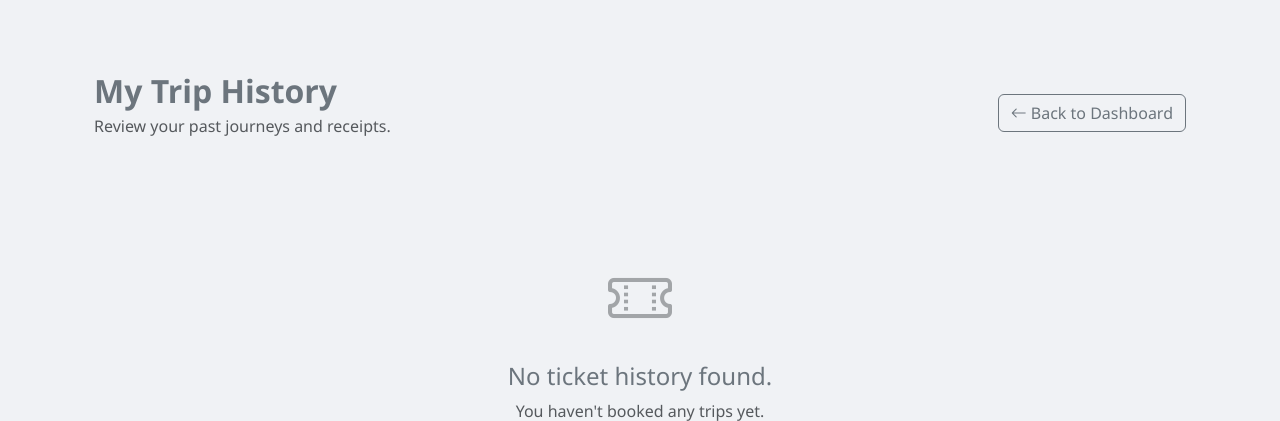
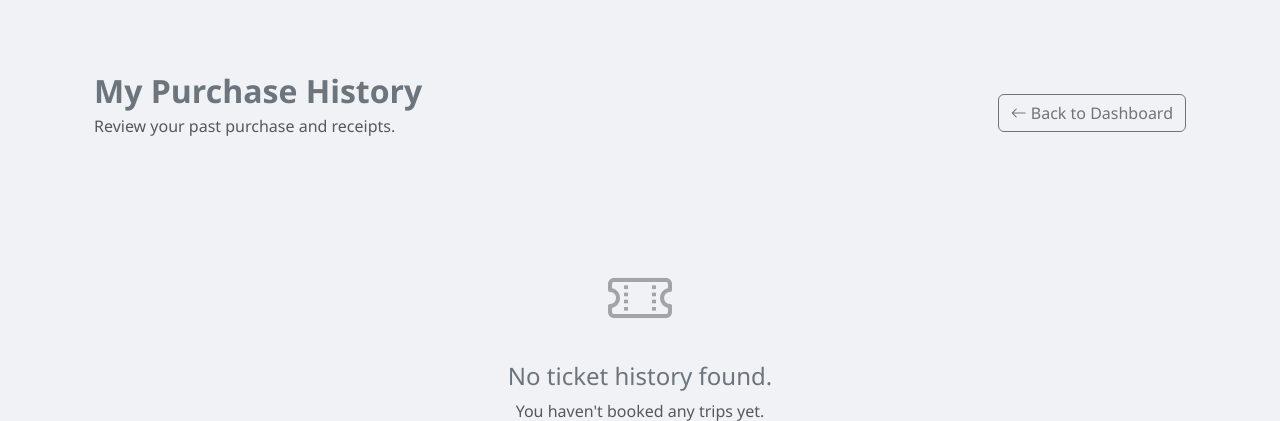
Before and after one commit to ejjasooo18/CSCI-41-Group-18-Tirian-Trains, a Django app: page /my-trips/ in a window 1280 px wide. Shown: the part 56-477 px from the top of the page. Run offline with Django 5.2, Linux system fonts and the light colour scheme; a user stored in the database is signed in; data comes from the database, SQL or seed files in the repository.

Commit message:
Update my_trips.html

```diff
--- a/main/templates/main/my_trips.html
+++ b/main/templates/main/my_trips.html
@@ -5,8 +5,8 @@
 
     <div class="d-flex justify-content-between align-items-center mb-5">
         <div>
-            <h2 class="fw-bold text-secondary mb-1">My Trip History</h2>
-            <p class="text-muted">Review your past journeys and receipts.</p>
+            <h2 class="fw-bold text-secondary mb-1">My Purchase History</h2>
+            <p class="text-muted">Review your past purchase and receipts.</p>
         </div>
         <a href="{% url 'main:home' %}" class="btn btn-outline-secondary">
             <i class="bi bi-arrow-left"></i> Back to Dashboard
```
